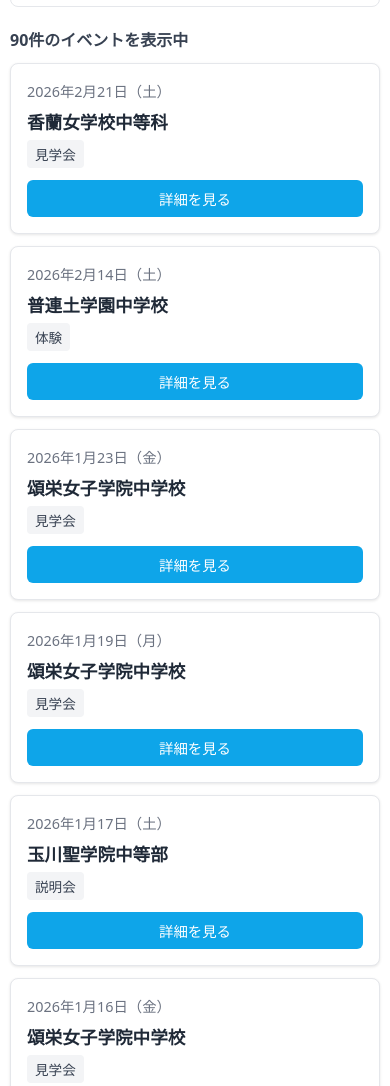
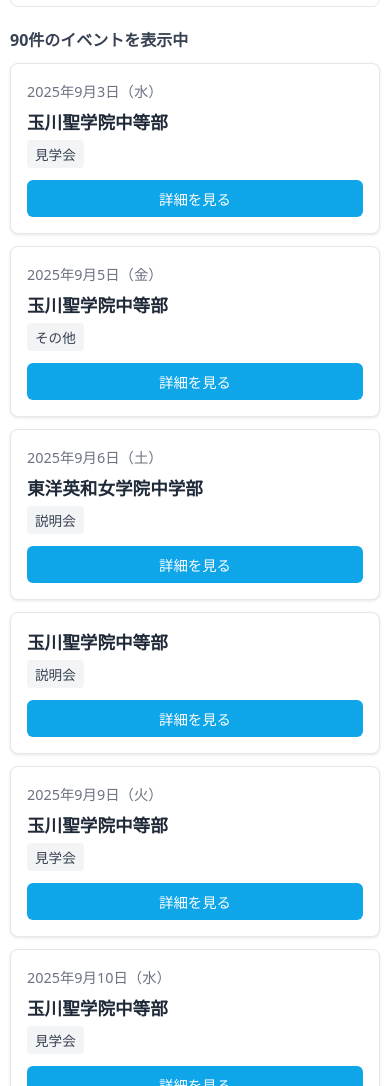
Before and after one commit to dennoukoei/tokyo-protestant-girls-jhs-events, a plain HTML site: page index.html in a window 390 px wide. Shown: the part 1170-2256 px from the top of the page. Drawn offline with Linux system fonts and the light colour scheme.

Commit message:
Fix default sort order to ascending for dates - Changed initial currentSort values to ensure first sort is ascending - Both desktop table and mobile cards now display dates in chronological order (oldest first) - Updated comments to reflect ascending date sort intention

```diff
--- a/index.html
+++ b/index.html
@@ -894,7 +894,7 @@
             this.table = document.getElementById(tableId);
             this.tbody = this.table.querySelector('tbody');
             this.headers = this.table.querySelectorAll('th.sortable');
-            this.currentSort = { column: 0, direction: 'asc' };
+            this.currentSort = { column: -1, direction: 'desc' }; // 初期状態を変更して最初のソートが昇順になるように
 
             this.init();
         }
@@ -904,7 +904,7 @@
                 header.addEventListener('click', () => this.sortTable(index));
             });
 
-            // 初期ソート（日付順）
+            // 初期ソート（日付順昇順）
             this.sortTable(0);
         }
 
```
